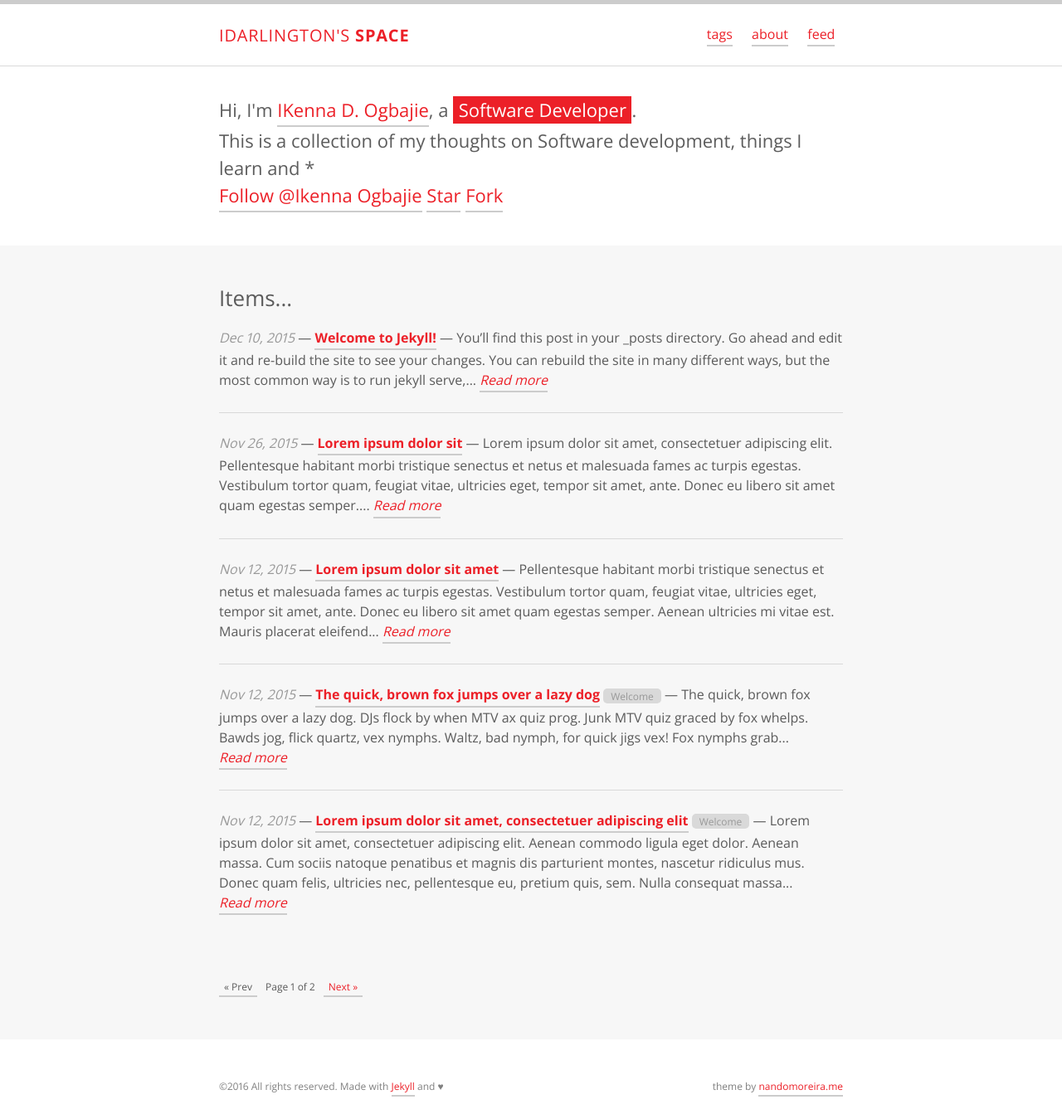
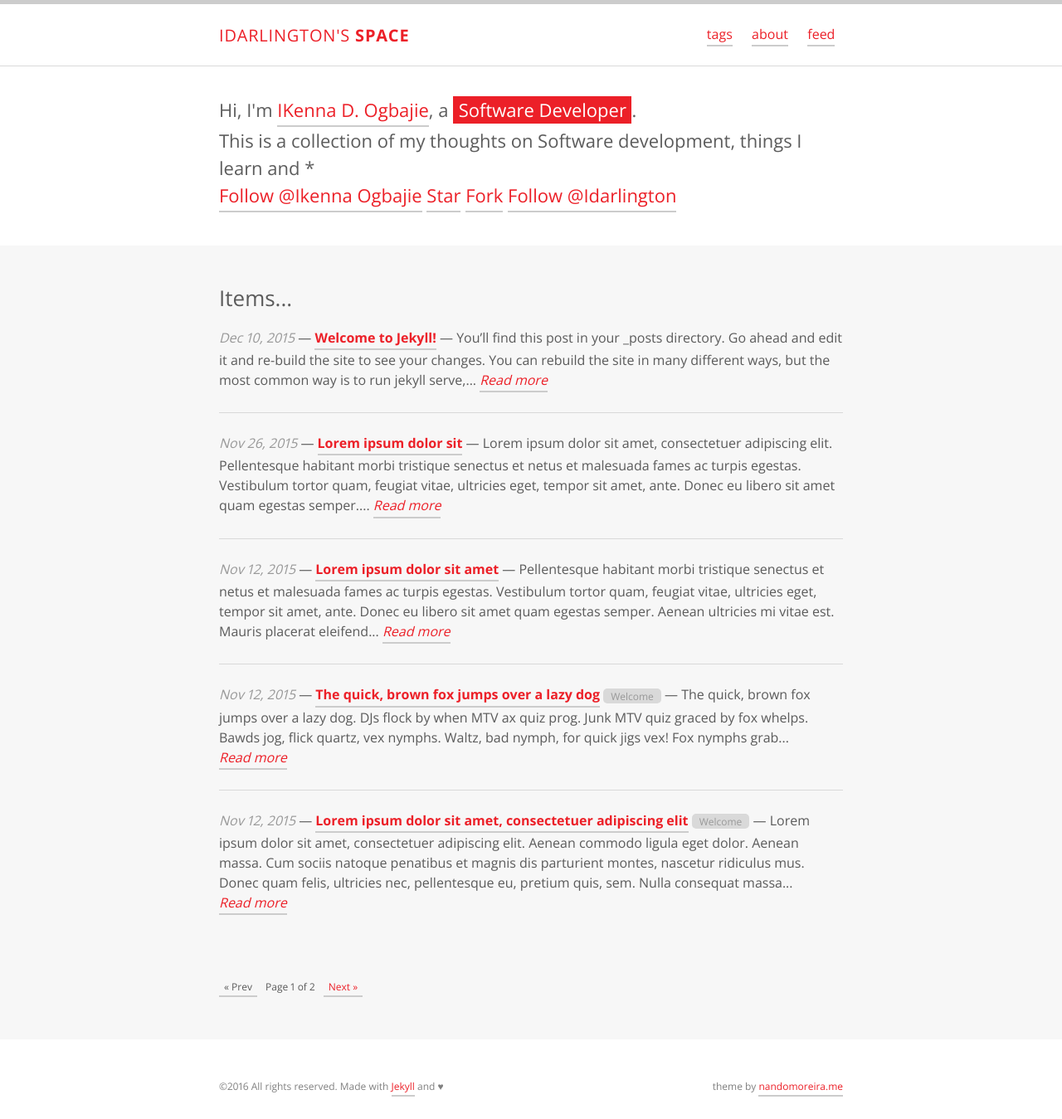
Before and after one commit to idarlington/idarlington.github.io, a Jekyll site: the page built from index.html, in a window 1280 px wide. Shown: the whole page at 83% size. Built offline with Jekyll 4.4.1, drawn with Linux system fonts in a browser that asks for light colours; the list of posts is cut into pages by our own code; comment, search, counter and statistics services are not loaded.

Commit message:
Added twitter folllow button

```diff
--- a/_includes/gh-fork-star.html
+++ b/_includes/gh-fork-star.html
@@ -1,4 +1,5 @@
 <a class="github-button" href="{{ site.author.github }}" data-count-href="/{{ site.project.author}}/followers" data-count-api="/users/{{ site.project.author}}#followers" data-count-aria-label="# followers on GitHub" aria-label="Follow @{{ site.project.author}} on GitHub">Follow @{{ site.project.author}}</a>
 <a class="github-button" href="{{ site.project.repo }}" data-icon="octicon-star" data-count-href="/{{ site.project.author }}/{{ site.project.name }}/stargazers" data-count-api="/repos/{{ site.project.author }}/{{ site.project.name }}#stargazers_count" data-count-aria-label="# stargazers on GitHub" aria-label="Star {{ site.project.author }}/{{ site.project.name }} on GitHub">Star</a>
 <a class="github-button" href="{{ site.project.repo }}/fork" data-icon="octicon-repo-forked" data-count-href="/{{ site.project.author }}/{{ site.project.name }}/network" data-count-api="/repos/{{ site.project.author }}/{{ site.project.name }}#forks_count" data-count-aria-label="# forks on GitHub" aria-label="Fork {{ site.project.author }}/{{ site.project.name }} on GitHub">Fork</a>
+<a href="https://twitter.com/Idarlington" class="twitter-follow-button" data-show-count="false">Follow @Idarlington</a> <script>!function(d,s,id){var js,fjs=d.getElementsByTagName(s)[0],p=/^http:/.test(d.location)?'http':'https';if(!d.getElementById(id)){js=d.createElement(s);js.id=id;js.src=p+'://platform.twitter.com/widgets.js';fjs.parentNode.insertBefore(js,fjs);}}(document, 'script', 'twitter-wjs');</script>
 <script async defer id="github-bjs" src="https://buttons.github.io/buttons.js"></script>
```
Also changed, not shown: 3 other files.
